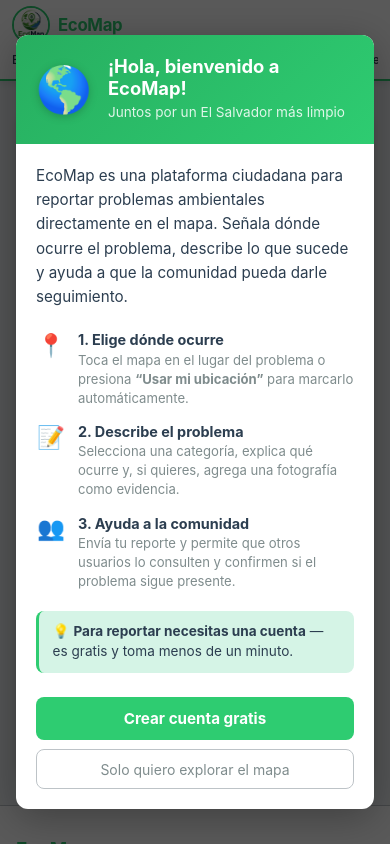
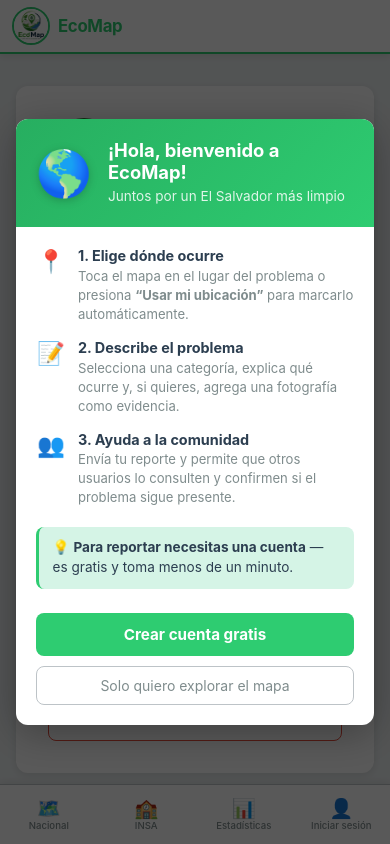
Before and after one commit to Akiyama93-INF/EcoMap-Web, a React (Vite) app: page /perfil in a window 390 px wide. Built offline with nearby package versions, Linux system fonts and the light colour scheme; no server answers.

Commit message:
feat: EcoMap v3.5.0 — navegación móvil, modo oscuro automático y UX mejorada

```diff
--- a/package.json
+++ b/package.json
@@ -1,7 +1,7 @@
 {
   "name": "ecomap-basureros-el-salvador",
   "private": true,
-  "version": "3.2.6",
+  "version": "3.5.0",
   "type": "module",
   "description": "Plataforma web para reportar basureros clandestinos en El Salvador",
   "scripts": {
--- a/src/components/Navbar.jsx
+++ b/src/components/Navbar.jsx
@@ -2,122 +2,107 @@
 // Muestra displayName en lugar de email, avatar con inicial, enlace a /perfil
 
 import React, { useEffect, useState } from 'react'
-import { NavLink, Link } from 'react-router-dom'
+import { NavLink, Link, useLocation } from 'react-router-dom'
 import authService from '../firebase/authService'
-import useTheme from '../hooks/useTheme'
 import UserAvatar from './UserAvatar'
 import '../styles/components/Navbar.css'
 
 function Navbar() {
   const [user, setUser] = useState(null)
   const [loading, setLoading] = useState(true)
-
-  const { isDark, toggleTheme } = useTheme()
+  const location = useLocation()
 
   useEffect(() => {
     const unsubscribe = authService.onAuthChange((currentUser) => {
       setUser(currentUser)
       setLoading(false)
     })
-
     return unsubscribe
   }, [])
 
-  const handleLogout = async () => {
-    if (!window.confirm('¿Cerrar sesión?')) return
-    try {
-      await authService.logout()
-    } catch (error) {
-      console.error('Error al cerrar sesión:', error)
-    }
-  }
-
-  // Nombre a mostrar: displayName → parte del email antes del @
   const displayName = user?.displayName || user?.email?.split('@')[0] || ''
 
   return (
+    <>
       <nav className="navbar">
         <div className="navbar-container">
 
           <Link to="/" className="navbar-logo">
-          <img
-            src="/logo.jpg"
-            alt="EcoMap"
-            className="navbar-logo-img"
-          />
+            <img src="/logo.jpg" alt="EcoMap" className="navbar-logo-img" />
             <span className="navbar-logo-text">
               <span className="navbar-logo-full">EcoMap - Juntos por un El Salvador más limpio</span>
               <span className="navbar-logo-short">EcoMap</span>
             </span>
           </Link>
 
-        <div className="navbar-menu">
-
+          {/* Menu horizontal — solo visible en desktop */}
+          <div className="navbar-menu navbar-menu--desktop">
             <NavLink to="/nacional" className={({ isActive }) => isActive ? 'navbar-link navbar-link--active' : 'navbar-link'}>
               EcoMap Nacional
             </NavLink>
-
             <NavLink to="/insa" className={({ isActive }) => isActive ? 'navbar-link navbar-link--active' : 'navbar-link'}>
               EcoMap INSA
             </NavLink>
-
             <NavLink to="/estadisticas" className={({ isActive }) => isActive ? 'navbar-link navbar-link--active' : 'navbar-link'}>
               Estadísticas
             </NavLink>
-
-          <button
-            onClick={toggleTheme}
-            className="navbar-btn theme-btn"
-            title={isDark ? 'Cambiar a modo claro' : 'Cambiar a modo oscuro'}
-          >
-            {isDark ? '☀️' : '🌙'}
-          </button>
 
             {!loading && (
               <>
                 {user ? (
                   <>
                     <Link to="/perfil" className="navbar-user-link">
-                    <UserAvatar
-                      name={displayName}
-                      size={32}
-                      photoURL={user?.photoURL}
-                    />
-                    <span className="navbar-user">
-                      {displayName}
-                    </span>
+                      <UserAvatar name={displayName} size={32} photoURL={user?.photoURL} />
+                      <span className="navbar-user">{displayName}</span>
                     </Link>
-
-                  <button
-                    onClick={handleLogout}
-                    className="navbar-btn logout-btn"
-                  >
-                    Cerrar sesión
-                  </button>
                   </>
                 ) : (
                   <>
-                  <Link
-                    to="/login"
-                    className="navbar-link"
-                  >
-                    Iniciar sesión
-                  </Link>
-
-                  <Link
-                    to="/register"
-                    className="navbar-btn register-btn"
-                  >
-                    Registrarse
-                  </Link>
+                    <Link to="/login" className="navbar-link">Iniciar sesión</Link>
+                    <Link to="/register" className="navbar-btn register-btn">Registrarse</Link>
                   </>
                 )}
               </>
             )}
+          </div>
 
         </div>
-      </div>
       </nav>
+
+      {/* Barra de navegación inferior — solo visible en móvil */}
+      <nav className="bottom-nav">
+        <NavLink to="/nacional" className={({ isActive }) => isActive ? 'bottom-nav-item bottom-nav-item--active' : 'bottom-nav-item'}>
+          <span className="bottom-nav-icon">🗺️</span>
+          <span className="bottom-nav-label">Nacional</span>
+        </NavLink>
+
+        <NavLink to="/insa" className={({ isActive }) => isActive ? 'bottom-nav-item bottom-nav-item--active' : 'bottom-nav-item'}>
+          <span className="bottom-nav-icon">🏫</span>
+          <span className="bottom-nav-label">INSA</span>
+        </NavLink>
+
+        <NavLink to="/estadisticas" className={({ isActive }) => isActive ? 'bottom-nav-item bottom-nav-item--active' : 'bottom-nav-item'}>
+          <span className="bottom-nav-icon">📊</span>
+          <span className="bottom-nav-label">Estadísticas</span>
+        </NavLink>
+
+        {!loading && (
+          user ? (
+            <NavLink to="/perfil" className={({ isActive }) => isActive ? 'bottom-nav-item bottom-nav-item--active' : 'bottom-nav-item'}>
+              <span className="bottom-nav-icon">
+                <UserAvatar name={displayName} size={24} photoURL={user?.photoURL} />
+              </span>
+              <span className="bottom-nav-label">Perfil</span>
+            </NavLink>
+          ) : (
+            <NavLink to="/login" className={({ isActive }) => isActive ? 'bottom-nav-item bottom-nav-item--active' : 'bottom-nav-item'}>
+              <span className="bottom-nav-icon">👤</span>
+              <span className="bottom-nav-label">Iniciar sesión</span>
+            </NavLink>
+          )
+        )}
+      </nav>
+    </>
   )
 }
 
--- a/src/components/WelcomeModal.jsx
+++ b/src/components/WelcomeModal.jsx
@@ -51,14 +51,6 @@
 
         {/* Cuerpo */}
         <div className="wm-body">
-
-          <p className="wm-intro">
-            EcoMap es una plataforma ciudadana para reportar problemas
-            ambientales directamente en el mapa. Señala dónde ocurre el
-            problema, describe lo que sucede y ayuda a que la comunidad
-            pueda darle seguimiento.
-          </p>
-
           <div className="wm-features">
 
             {/* Paso 1 */}
--- a/src/context/ThemeContext.jsx
+++ b/src/context/ThemeContext.jsx
@@ -1,14 +1,13 @@
 // context/ThemeContext.jsx
 // Fuente única de verdad para el tema oscuro/claro de EcoMap
+// El tema sigue automáticamente la preferencia del sistema operativo
 
-import React, { createContext, useState, useEffect } from 'react'
+import React, { createContext, useEffect, useState } from 'react'
 
 export const ThemeContext = createContext(null)
 
 export function ThemeProvider({ children }) {
   const [isDark, setIsDark] = useState(() => {
-    const saved = localStorage.getItem('ecomap-theme')
-    if (saved) return saved === 'dark'
     return window.matchMedia('(prefers-color-scheme: dark)').matches
   })
 
@@ -19,13 +18,17 @@
     } else {
       root.removeAttribute('data-theme')
     }
-    localStorage.setItem('ecomap-theme', isDark ? 'dark' : 'light')
   }, [isDark])
 
-  const toggleTheme = () => setIsDark((prev) => !prev)
+  useEffect(() => {
+    const mq = window.matchMedia('(prefers-color-scheme: dark)')
+    const handler = (e) => setIsDark(e.matches)
+    mq.addEventListener('change', handler)
+    return () => mq.removeEventListener('change', handler)
+  }, [])
 
   return (
-    <ThemeContext.Provider value={{ isDark, toggleTheme }}>
+    <ThemeContext.Provider value={{ isDark }}>
       {children}
     </ThemeContext.Provider>
   )
--- a/src/pages/Profile.jsx
+++ b/src/pages/Profile.jsx
@@ -327,6 +327,22 @@
           </div>
         )}
 
+                {/* Cerrar sesión */}
+        <button
+          type="button"
+          className="profile-logout-btn"
+          onClick={async () => {
+            if (!window.confirm('¿Cerrar sesión?')) return
+            try {
+              await authService.logout()
+            } catch (err) {
+              console.error('Error al cerrar sesión:', err)
+            }
+          }}
+        >
+          Cerrar sesión
+        </button>
+
       </div>
     </div>
   )
--- a/src/styles/components/Navbar.css
+++ b/src/styles/components/Navbar.css
@@ -17,7 +17,6 @@
   height: 64px;
 }
 
-/* Logo con imagen */
 .navbar-logo {
   display: flex;
   align-items: center;
@@ -51,12 +50,10 @@
   display: none;
 }
 
-/* Menú */
 .navbar-menu {
   display: flex;
   gap: 1.5rem;
   align-items: center;
-  flex-wrap: wrap;
 }
 
 .navbar-link {
@@ -108,51 +105,29 @@
   transform: translateY(-1px);
 }
 
-.logout-btn {
-  background-color: var(--danger-color);
-  color: var(--white);
-  border: none;
+.navbar-user-link {
+  display: flex;
+  align-items: center;
+  gap: 0.5rem;
+  text-decoration: none;
+  color: inherit;
 }
 
-.logout-btn:hover {
-  background-color: #c0392b;
-  transform: translateY(-1px);
-}
-
-.theme-btn {
-  background: none;
-  border: 1px solid var(--border-color);
-  color: var(--text-color);
-  padding: 0.35rem 0.6rem;
-  font-size: 1rem;
-  line-height: 1;
-  border-radius: var(--border-radius);
-}
-
-.theme-btn:hover {
-  background-color: var(--hover-bg);
-  transform: none;
-  box-shadow: none;
-}
-
-.navbar {
-  background-color: var(--white);
+/* ── Barra de navegación inferior — solo móvil ───────────────────────────── */
+.bottom-nav {
+  display: none;
 }
 
 @media (max-width: 768px) {
-  /* Dos filas: logo arriba, menú abajo con scroll horizontal */
-  .navbar-container {
-    height: auto;
-    padding: 0.4rem 0.75rem;
-    flex-wrap: wrap;
-    gap: 0.3rem;
-    align-items: center;
+  /* Ocultar menú horizontal en móvil */
+  .navbar-menu--desktop {
+    display: none;
   }
 
-  /* Logo ocupa el espacio disponible en fila 1 */
-  .navbar-logo {
-    flex: 1 1 auto;
-    min-width: 0;
+  /* Logo compacto */
+  .navbar-container {
+    height: 52px;
+    padding: 0 0.75rem;
   }
 
   .navbar-logo-full { display: none; }
@@ -162,54 +137,60 @@
     font-size: 1.05rem;
   }
 
-  /* Menú: fila completa debajo, scroll si no cabe — todos los items visibles */
-  .navbar-menu {
-    width: 100%;
-    flex-wrap: nowrap;
-    gap: 0.5rem;
-    justify-content: flex-start;
-    overflow-x: auto;
-    -webkit-overflow-scrolling: touch;
-    scrollbar-width: none;
-    padding-bottom: 2px;
+  /* Barra inferior visible */
+  .bottom-nav {
+    display: flex;
+    position: fixed;
+    bottom: 0;
+    left: 0;
+    right: 0;
+    height: 60px;
+    background-color: var(--white);
+    border-top: 1px solid var(--border-color);
+    box-shadow: 0 -2px 8px rgba(0, 0, 0, 0.08);
+    z-index: 1000;
+    align-items: stretch;
   }
 
-  .navbar-menu::-webkit-scrollbar { display: none; }
-
-  .navbar-link {
-    font-size: 0.82rem;
-    white-space: nowrap;
-    flex-shrink: 0;
+  .bottom-nav-item {
+    flex: 1;
+    display: flex;
+    flex-direction: column;
+    align-items: center;
+    justify-content: center;
+    gap: 3px;
+    text-decoration: none;
+    color: var(--text-light);
+    font-size: 0.65rem;
+    font-weight: 500;
+    transition: color 0.2s;
+    padding: 6px 0;
+    -webkit-tap-highlight-color: transparent;
   }
 
-  .navbar-btn {
-    font-size: 0.8rem;
-    padding: 0.28rem 0.65rem;
-    white-space: nowrap;
-    flex-shrink: 0;
+  .bottom-nav-item--active {
+    color: var(--primary-color);
   }
 
-  .theme-btn {
-    padding: 0.28rem 0.5rem;
-    flex-shrink: 0;
+  .bottom-nav-icon {
+    font-size: 1.35rem;
+    line-height: 1;
+    display: flex;
+    align-items: center;
+    justify-content: center;
   }
 
-  .navbar-user {
-    max-width: 130px;
-    font-size: 0.78rem;
-    white-space: nowrap;
-    flex-shrink: 1;
+  .bottom-nav-label {
+    line-height: 1;
+  }
+
+  /* Padding para que el contenido no quede tapado por la barra */
+  body {
+    padding-bottom: 60px;
   }
 }
 
 @media (max-width: 400px) {
-  .navbar-link { font-size: 0.76rem; }
-  .navbar-btn  { font-size: 0.74rem; padding: 0.22rem 0.5rem; }
+  .bottom-nav-label { font-size: 0.6rem; }
+  .bottom-nav-icon  { font-size: 1.2rem; }
 }
-.navbar-user-link {
-  display: flex;
-  align-items: center;
-  gap: 0.5rem;
-  text-decoration: none;
-  color: inherit;
-}
--- a/src/styles/pages/Profile.css
+++ b/src/styles/pages/Profile.css
@@ -364,3 +364,24 @@
   padding-top: 0.25rem;
   border-top: 1px solid var(--border-subtle);
 }
+
+/* ── Cerrar sesión ─────────────────────────────────────────────────────────── */
+.profile-logout-btn {
+  width: 100%;
+  padding: 0.7rem;
+  background: transparent;
+  color: var(--danger-color);
+  border: 1.5px solid var(--danger-color);
+  border-radius: 8px;
+  font-size: 0.95rem;
+  font-weight: 600;
+  cursor: pointer;
+  transition: background 0.2s, color 0.2s;
+}
+
+.profile-logout-btn:hover {
+  background: var(--danger-color);
+  color: #fff;
+  transform: none;
+  box-shadow: none;
+}
```
Also changed, not shown: src/pages/Home.jsx (+4 -3 lines), 2 other files (tests, documents, lock files or other folders). Lines whose indentation alone changed are shown as unchanged.
